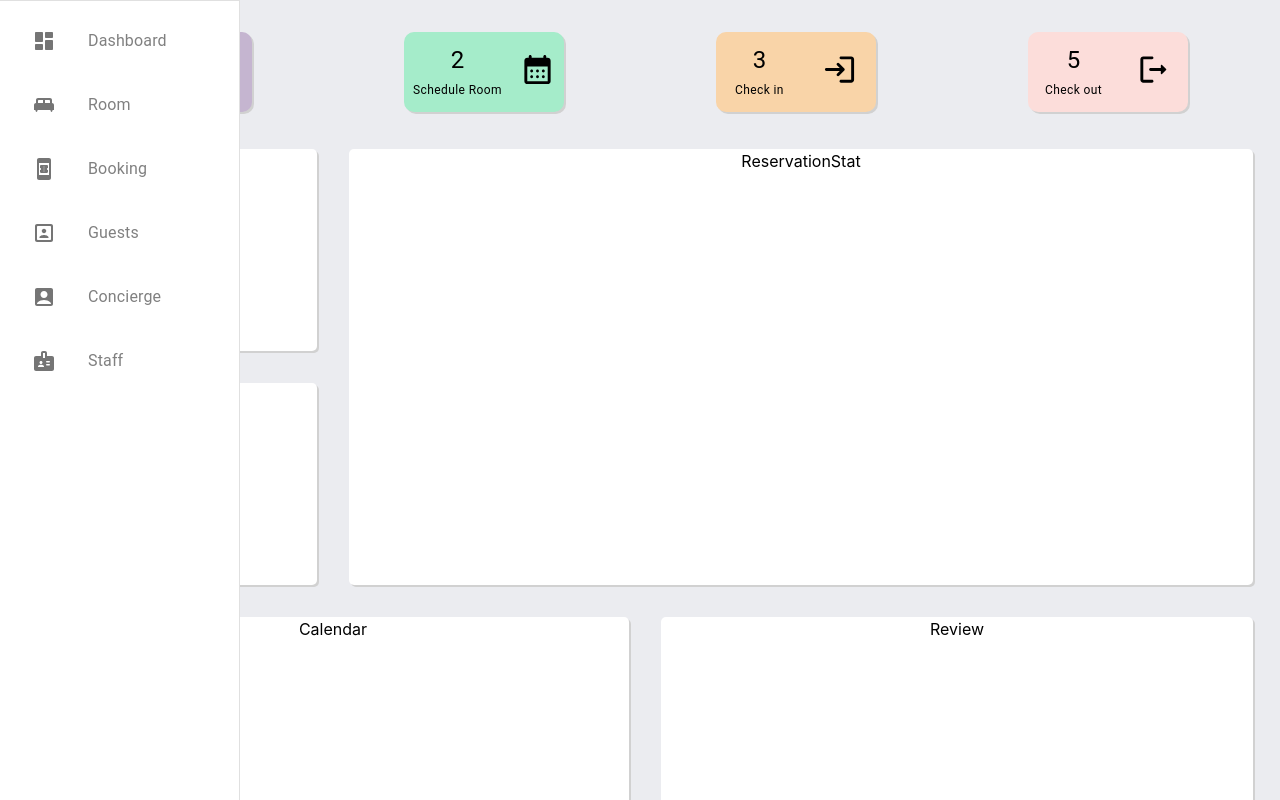
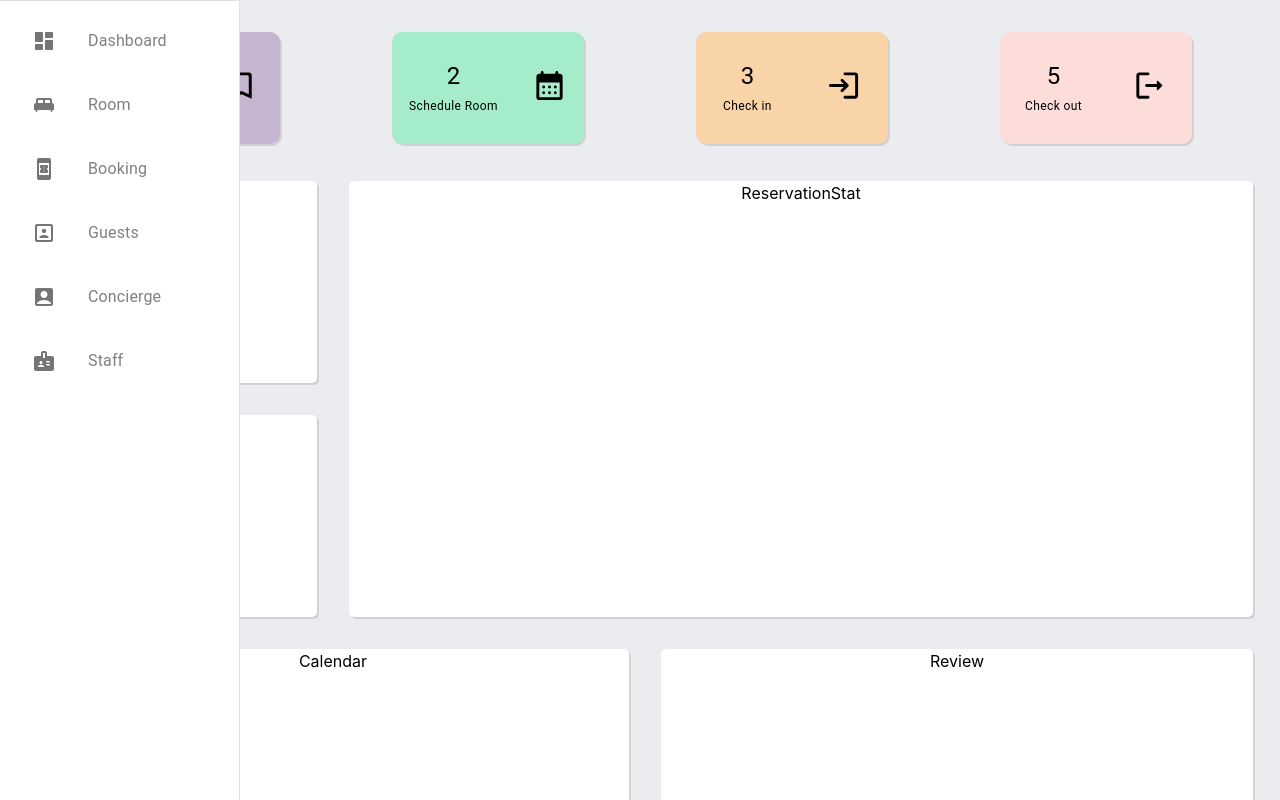
Before and after one commit to Sena543/hotel-mgt-frontend, a React (Vite) app: page / in a window 1280 px wide. Shown: the top 800 px of the page. Built offline with nearby package versions, Linux system fonts and the light colour scheme.

Commit message:
glance card in one div

```diff
--- a/src/components/dashboard/glance.css
+++ b/src/components/dashboard/glance.css
@@ -3,8 +3,8 @@
 	flex-direction: row;
 	justify-content: space-around;
 	align-items: center;
-	width: 10em;
-	height: 5em;
+	width: 12em;
+	height: 7em;
 	margin: auto;
 	border-radius: 10px;
 	box-shadow: 2px 2px #d1d1d1;
--- a/src/pages/Dashboard/Dashboard.tsx
+++ b/src/pages/Dashboard/Dashboard.tsx
@@ -16,11 +16,11 @@ function Dashboard() {
 	];
 	return (
 		<div className="dashboard-container">
-			<>
+			<div>
 				{glanceData.map(({ name, number, icon, backgColor }) => (
 					<GlanceCards name={name} number={number} icon={icon} backgColor={backgColor} />
 				))}
-			</>
+			</div>
 			<div>
 				<AvailableRooms />
 			</div>
--- a/src/pages/Dashboard/dash.css
+++ b/src/pages/Dashboard/dash.css
@@ -3,7 +3,10 @@
 	gap: 2rem;
 	grid-template-columns: repeat(4, 1fr);
 }
-
+.dashboard-container > div:first-child {
+	grid-column: span 4;
+	display: flex;
+}
 .grid-col-span-3_row-span-2 {
 	grid-column: span 3;
 	grid-row: span 2;
```
